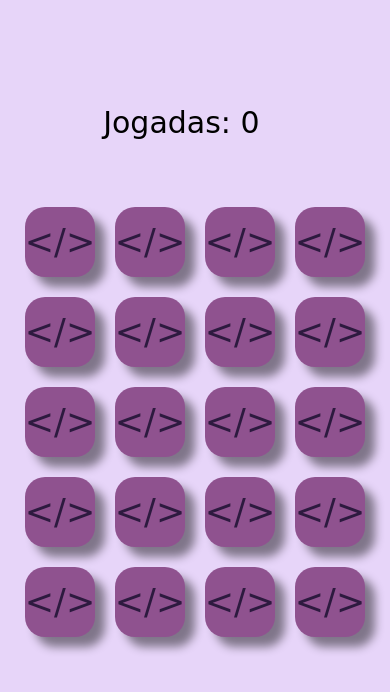
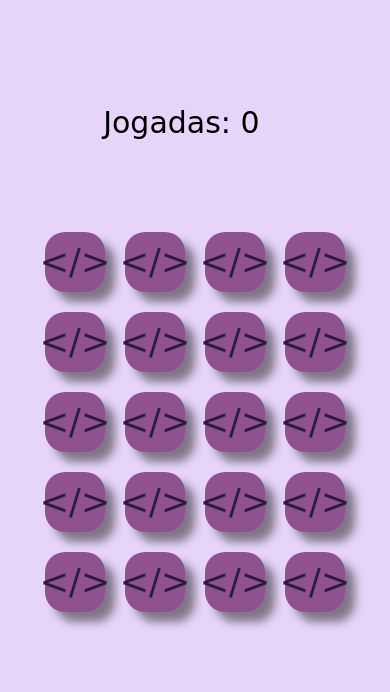
Before and after one commit to VitorLinas/Jogo_da_Memoria, a plain HTML site: page index.html in a window 390 px wide. Drawn offline with Linux system fonts and the light colour scheme; a web font is replaced by a local one.

Commit message:
Add files via upload

```diff
--- a/style.css
+++ b/style.css
@@ -96,6 +96,10 @@ body{
     #accountant{
         margin-right: 7vw;
     }
+
+    .card_front img{
+        width: 50px;
+    }
 }
 
 @media(max-width: 1000px){
@@ -103,6 +107,8 @@ body{
         width: 100px;
         height: 100px;
     }
+
+
 }
 
 @media(max-width: 600px){
@@ -116,11 +122,21 @@ body{
     }
 }
 
-@media(max-height: 700px){
+@media(max-width: 400px){
+    .card{
+        width: 60px;
+        height: 60px;
+        /* background-color: yellow; */
+    }
+
+
+}
+
+/* @media(max-height: 700px){
     .card{
         width: 100px;
         height: 100px;
     }
 
 
-}
+} */
```
